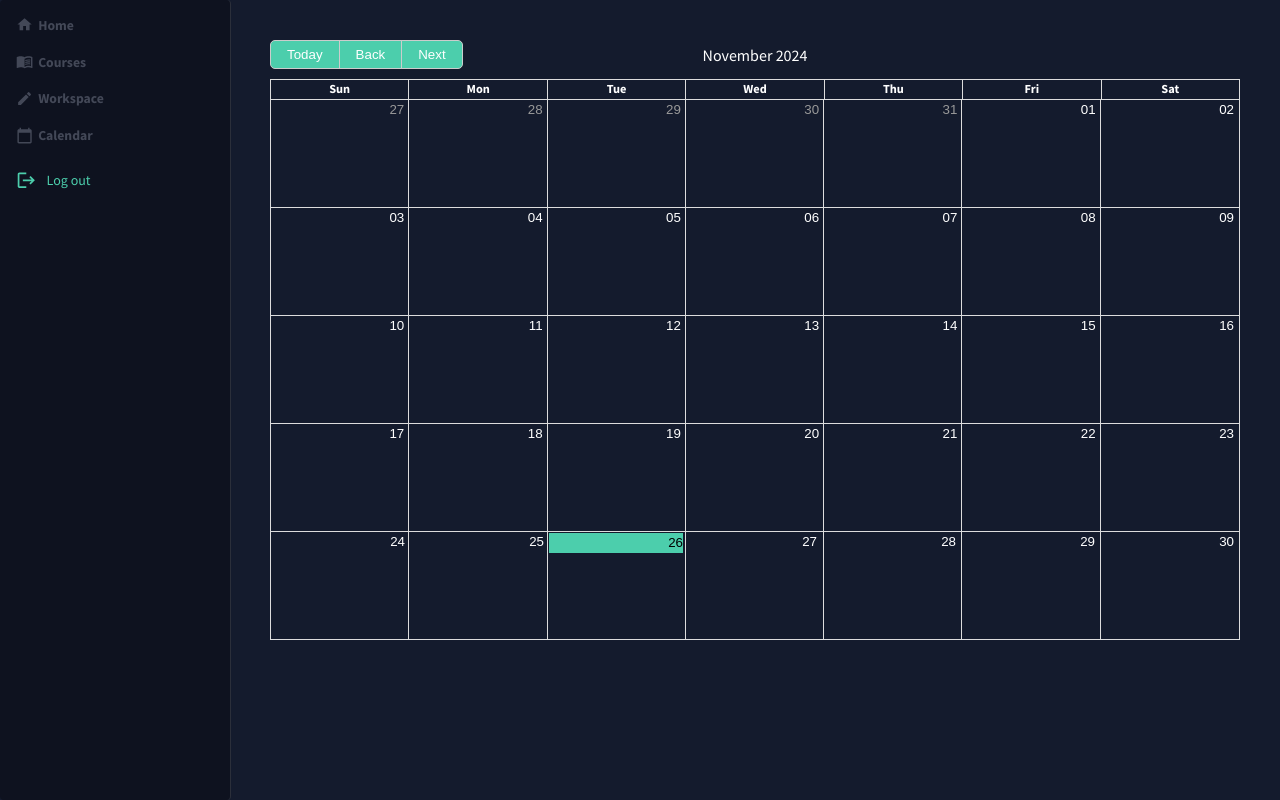
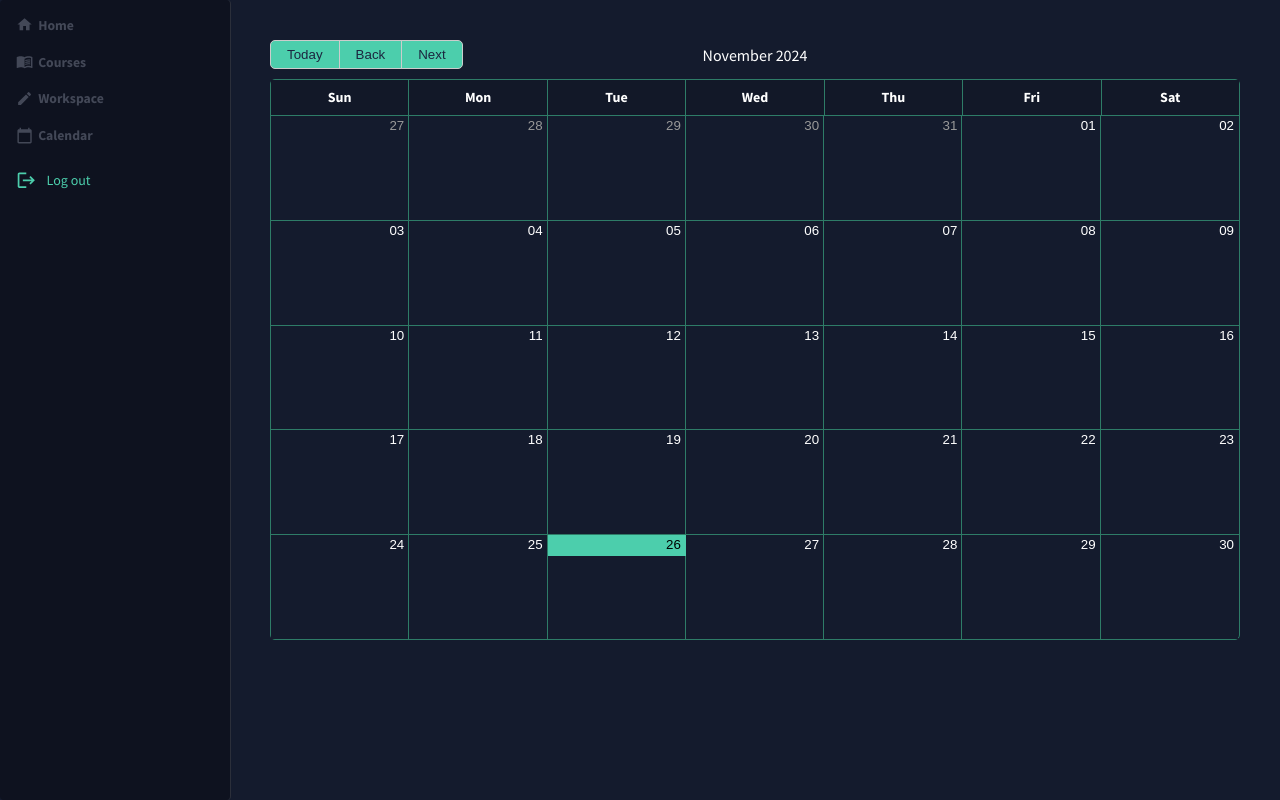
Before and after one commit to meloniouss/taskly, a React (Create React App) app: page /calendar in a window 1280 px wide. Built offline with nearby package versions, Linux system fonts and the light colour scheme; no server answers.

Commit message:
ui tweaks + error handling tweaks

```diff
--- a/src/App.tsx
+++ b/src/App.tsx
@@ -34,7 +34,7 @@ const App: React.FC = () => {
         <Routes>
         <Route path="/oauth/callback" element={<OAuthCallback />} />
         <Route path="/calendar" element={<MyCalendar />}/>
-        <Route path="/" element={(Cookies.get('sessionToken') ? <OtherPage /> : <CourseTaskTable />)} />
+        <Route path="/" element={(Cookies.get('sessionToken') ? <CourseTaskTable />:<HomePage/> )} />
         <Route path="/courses/:courseId" element={<PrivateRoute element={<CourseTaskTable />} />} />
         <Route path="/invalidSession" element={<InvalidSession />}/>
         <Route path="/texteditor" element ={<TextEditor/>}/>
--- a/src/CourseTasks.tsx
+++ b/src/CourseTasks.tsx
@@ -170,7 +170,7 @@ const CourseTaskTable = () => {
     >
       {/* headers */}
 <Grid container spacing={0} justifyContent="center" style={{ width: '850.56px', height: '79.79px', alignItems: 'center' }  }>
-        <Card style={{ paddingTop: '15px', width: '100%', height: '100%', alignItems: 'center', backgroundColor: 'black'}} >
+        <Card style={{ paddingTop: '15px', width: '100%', height: '100%', alignItems: 'center', backgroundColor: colors.primary[500], border: '1px solid rgba(255, 255, 255, 0.12)'}} >
             <CardContent>
             <Grid container xs={12} md={12} lg={12} direction="row" >
                 <Grid item xs={3} alignItems={'center'}>
@@ -204,7 +204,7 @@ const CourseTaskTable = () => {
         </Grid>
         {courseData.map((row, rowIndex) => (
           <Grid item xs={1} md={1} lg={1} key={rowIndex}>
-            <Card style={{ margin: '0.5px', backgroundColor: 'black' }}>
+            <Card style={{ margin: '0.5px', backgroundColor: colors.primary[500] }}>
               <CardContent>
                 <Grid container direction="row" spacing={10} justifyContent={'center'}>
                   {/* Task Name */}
@@ -283,7 +283,7 @@ const CourseTaskTable = () => {
                       size="small"
                       InputProps={{ disableUnderline: true}}
                       sx={{
-                        border: '0px solid #4cceac',
+                        border: 'none',
                         borderRadius: 0,
                         padding: '8px',
                         backgroundColor: 'transparent',
--- a/src/Sidebar.tsx
+++ b/src/Sidebar.tsx
@@ -44,13 +44,6 @@ const Sidebar = () => {
     };
   return (
     <div>
-      {//<div>
-        //<Toolbar>
-          //<IconButton edge="start" color="inherit" onClick={toggleDrawer}>
-         //   <MenuIcon />
-          //</IconButton>
-        //</Toolbar>
-      /*</div>*/}
       <Drawer
         sx={{
             '& .MuiDrawer-paper': {
--- a/src/TextEditor.tsx
+++ b/src/TextEditor.tsx
@@ -88,8 +88,8 @@ export default () => {
       <Box
         sx={{
           padding: '8px',
-          backgroundColor: '#f4f4f4',
-          borderBottom: '1px solid #ddd',
+          backgroundColor: theme.palette.primary.dark,
+          borderBottom: '1px solid rgba(255, 255, 255, 0.12)',
           display: 'flex',
           justifyContent: 'flex-start',
           gap: '8px',
--- a/src/calendar.css
+++ b/src/calendar.css
@@ -8,15 +8,13 @@
     min-width: 0 !important;
     padding-right: 5px !important;
     text-align: right !important;
-
+    border-color: #2e7c67 !important;
     &.rbc-now {
       font-weight: bold !important;
       background-color: #4cceac !important;
       color: black !important;
       border-radius: 0px !important;
-      padding: 0px !important;
       width: 100%;
-      margin-top: 1px;
     }
 
     > a {
@@ -31,28 +29,28 @@
 
   .rbc-day-bg {
     flex: 1 0 0% !important;
-    border-left: 1px solid inherit !important;
     padding: 10px !important;
     background-color: #141b2d;
   }
   .rbc-btn-group button:first-child {
     background-color: #4cceac !important;
-    color: white !important;
+    color: #1c263f !important;
     border-radius: 5px;
   }
   .rbc-btn-group button:nth-child(2){
     background-color: #4cceac !important;
-    color: white !important;
+    color: #1c263f !important;
     border-radius: 5px;
   }
 
 
   .rbc-btn-group button:last-child {
     background-color: #4cceac !important;
-    color: white !important;
+    color: #1c263f !important;
     border-radius: 5px;
   }
   .rbc-btn-group button:nth-child(1):hover {
+
     background-color: #2e7c67 !important;
   }
   .rbc-btn-group button:nth-child(2):hover {
@@ -74,3 +72,34 @@
     width: auto;
     flex: 1;
   }
+
+
+  .rbc-header {
+    background-color: #121828;
+    font-size: 14px !important;
+    display: flex;
+    align-items: center;
+    justify-content: center;
+    height: 36px !important;
+    border-color: #2e7c67 !important;
+    border-width: 1px;
+  }
+.rbc-day-bg {
+  border-color: #2e7c67 !important;
+}
+
+.rbc-off-range-bg {
+  border-color: 1px black;
+}
+
+/* Optional: Customize hover effect */
+.rbc-day-bg:hover {
+  background-color: #1c263f;
+}
+.rbc-month-row {
+  border-color: #2e7c67 !important;
+}
+.rbc-month-view{
+  border-color: #2e7c67 !important;
+  border-radius: 5px;
+}
--- a/src/calendar.tsx
+++ b/src/calendar.tsx
@@ -5,10 +5,12 @@ import startOfWeek from 'date-fns/startOfWeek'
 import getDay from 'date-fns/getDay'
 import enUS from 'date-fns/locale/en-US'
 import "react-big-calendar/lib/css/react-big-calendar.css";
-import { useEffect, useState } from 'react'
+import { useContext, useEffect, useState } from 'react'
 import { useNavigate } from 'react-router-dom'
 import './calendar.css'
 import Sidebar from './Sidebar'
+import { useTheme } from '@mui/material'
+import { ColorModeContext, tokens } from './theme'
 
 
 const locales = {
@@ -35,6 +37,10 @@ const locales = {
   export default function MyCalendar() {
     const [tasks, setTasks] = useState<CalendarEvent[]>([]);
     const navigate = useNavigate();
+      const colorMode = useContext(ColorModeContext);
+      const theme = useTheme();
+      const colors = tokens(theme.palette.mode);
+
     useEffect(() => {
         async function fetchTasks() {
           try {
@@ -74,13 +80,13 @@ const locales = {
             events={tasks}
             startAccessor="start"
             endAccessor="end"
-            style={{ height: "100%", margin: "20px" }}
+            style={{ height: "100%", margin: "20px", }}
             components={{
                 event: ({ event }) => (
                     <div
                     style={{
-                        display: 'flex',  // Set to flexbox to allow flexibility
-                        flexDirection: 'column',  // Stack the children (title and other content) vertically
+                        display: 'flex',
+                        flexDirection: 'column',
                         //backgroundColor: 'lightblue',
                         borderRadius: '5px',
                         padding: '10px',
```
